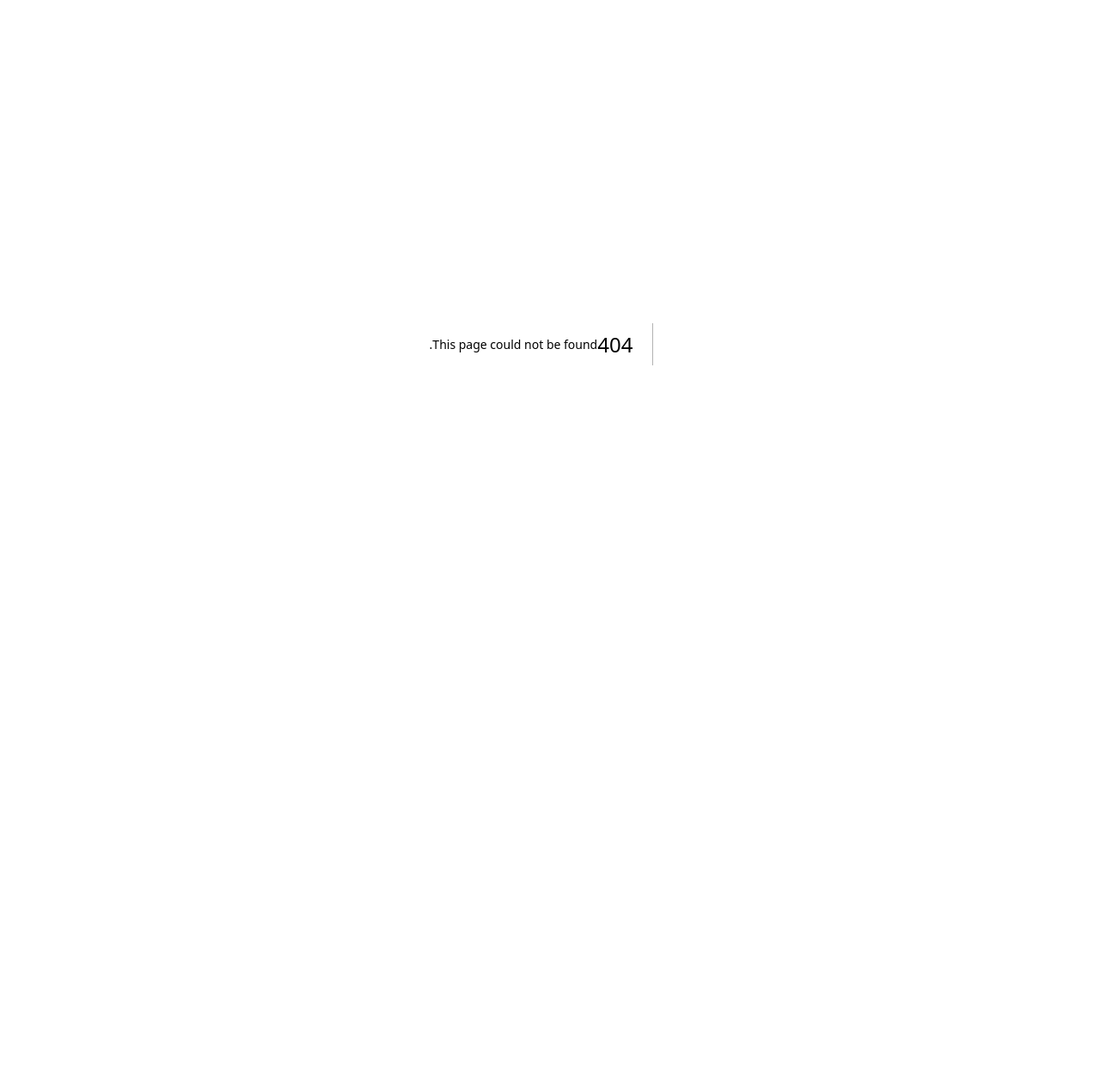
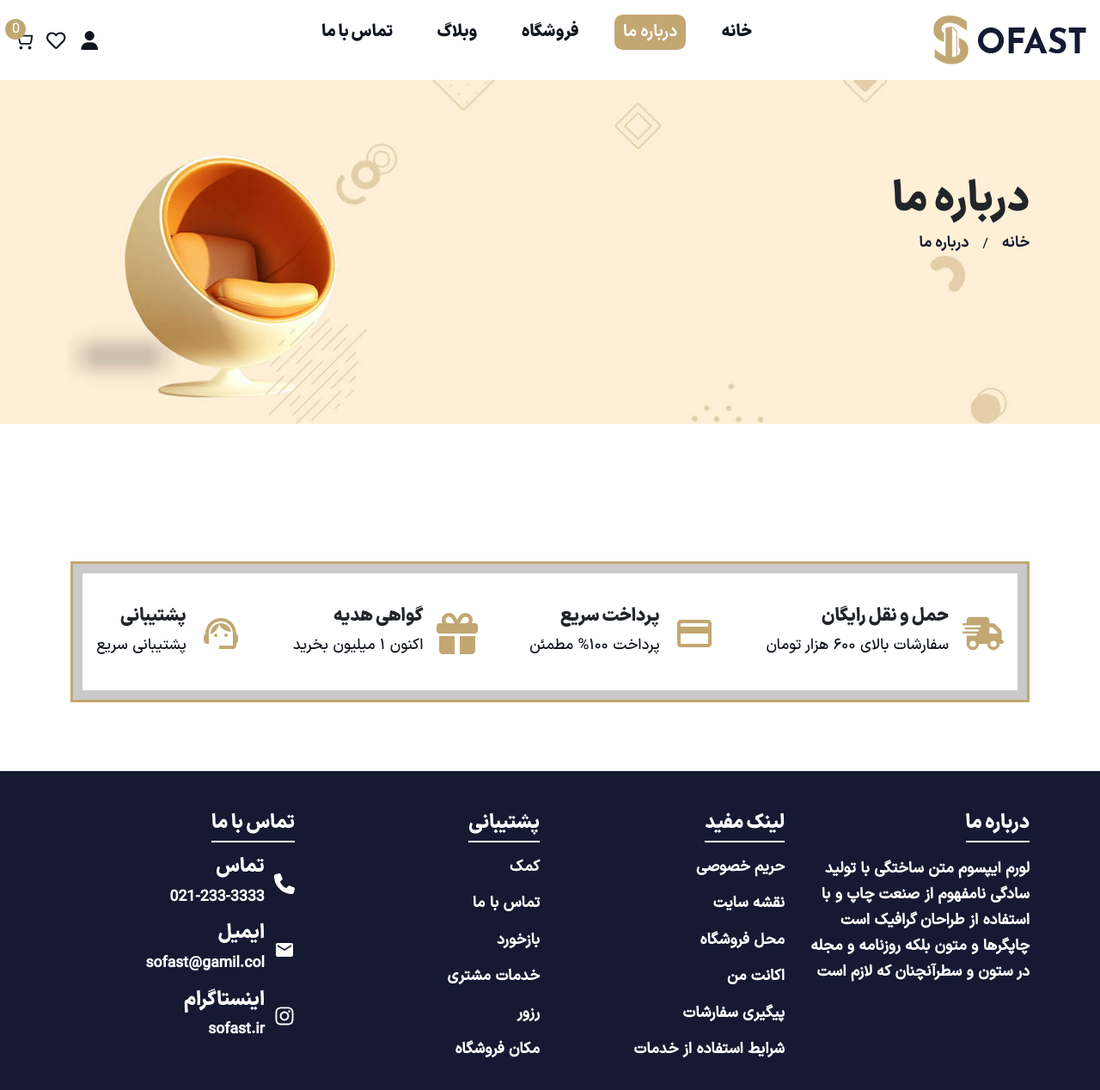
Before and after one commit to mohammadmehdidalvandii/sofast-homeShop, a Next.js app: page /About in a window 1280 px wide. Before the commit this address had no page. Shown: the top 1268 px of the page at 86% size. Before the commit the page ends 800 px from the top, so only its background shows below. Built offline with nearby package versions, Linux system fonts and the light colour scheme.

Commit message:
create page about

```diff
--- /dev/null
+++ b/src/app/About/page.js
@@ -0,0 +1,22 @@
+import React from 'react';
+import Navbar from '../components/module/Navbar/Navbar';
+import Overview from '../components/module/Overview/Overview';
+import Footer from '../components/module/Footer/Footer';
+import PageHeader from '../components/module/PageHeader/PageHeader';
+
+function page() {
+  return (
+    <>
+    <Navbar/>
+    <PageHeader
+        title='درباره ما'
+        text='درباره ما'
+    />
+
+    <Overview/>
+    <Footer/>
+    </>
+  )
+}
+
+export default page
```
Also changed, not shown: public/images/pageHeader.jpg (added).
